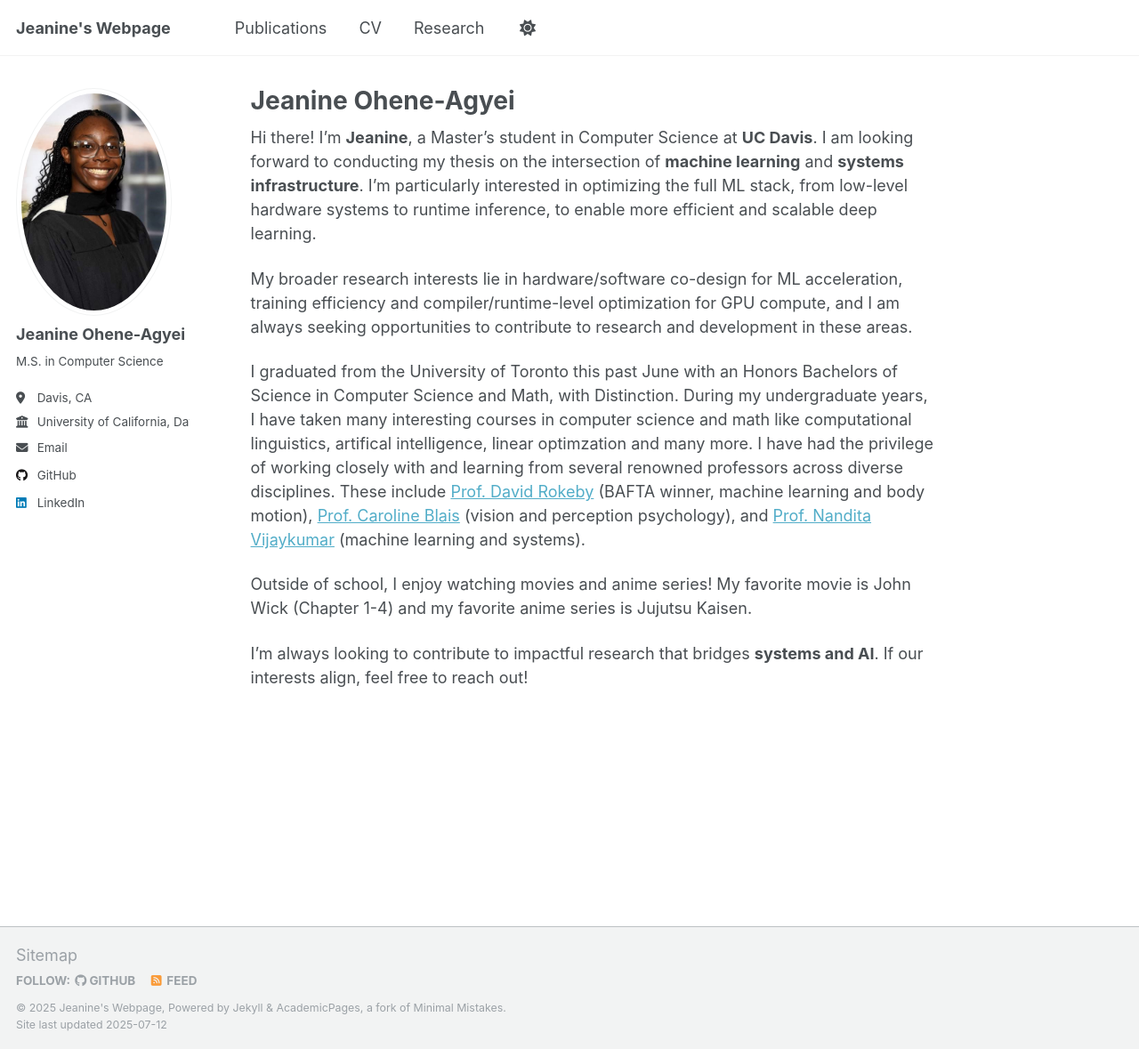
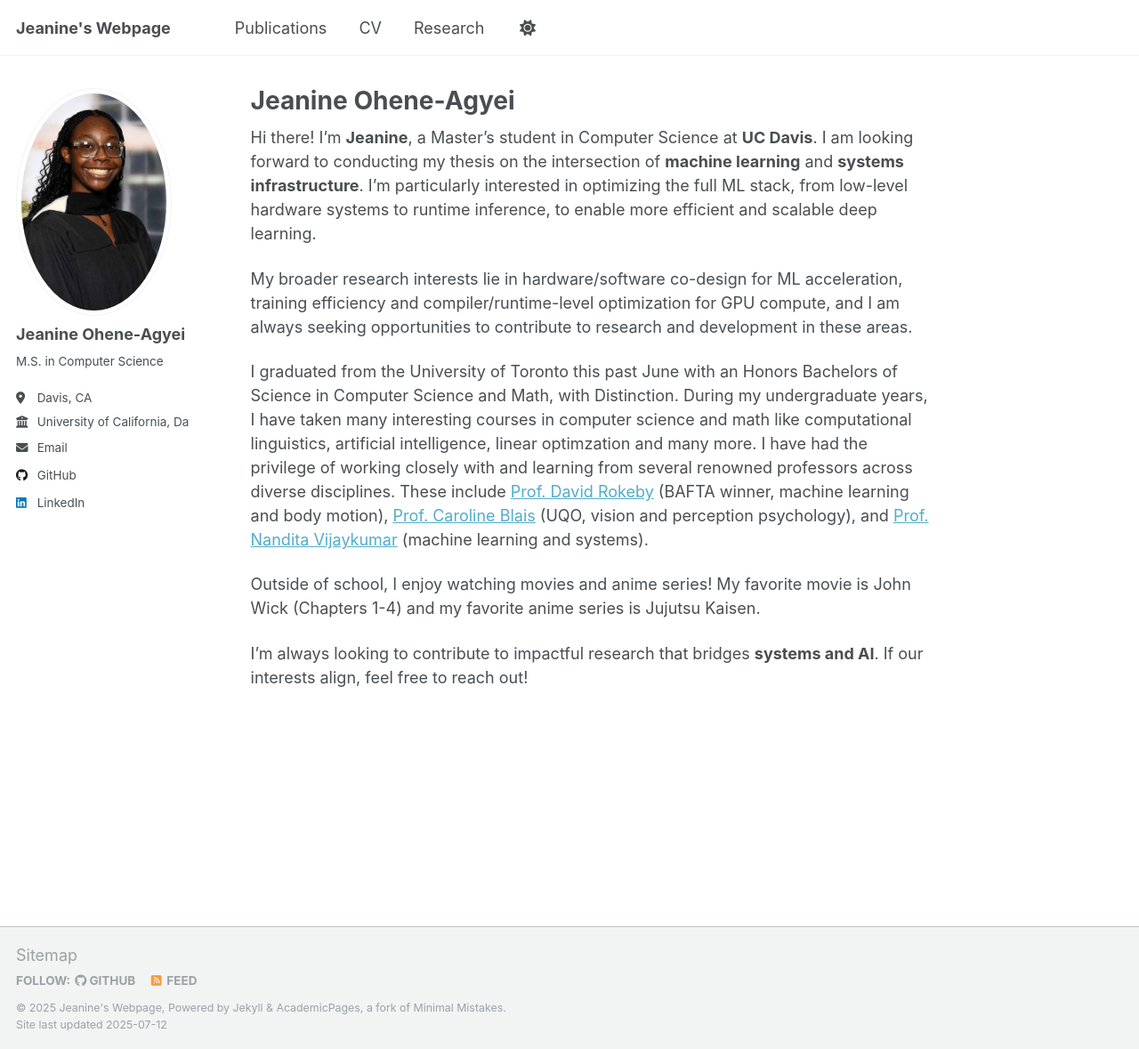
Before and after one commit to jeanine5/jeanine5.github.io, a Jekyll site: the page built from _pages/about.md, in a window 1280 px wide and 1179 px high. Shown: the whole window at 89% size. Built offline with Jekyll 4.4.1, drawn with Linux system fonts in a browser that asks for light colours; a script that is not in the unit is left out.

Commit message:
Update about.md

```diff
--- a/_pages/about.md
+++ b/_pages/about.md
@@ -11,8 +11,8 @@ Hi there! I’m **Jeanine**, a Master's student in Computer Science at **UC Davi
 
 My broader research interests lie in hardware/software co-design for ML acceleration, training efficiency and compiler/runtime-level optimization for GPU compute, and I am always seeking opportunities to contribute to research and development in these areas.
 
-I graduated from the University of Toronto this past June with an Honors Bachelors of Science in Computer Science and Math, with Distinction. During my undergraduate years, I have taken many interesting courses in computer science and math like computational linguistics, artifical intelligence, linear optimzation and many more. I have had the privilege of working closely with and learning from several renowned professors across diverse disciplines. These include [Prof. David Rokeby]([https://www.davidrokeby.com/](http://www.davidrokeby.com/)) (BAFTA winner, machine learning and body motion), [Prof. Caroline Blais]([https://www.ulaval.ca/repertoire-du-personnel/caroline-blais](http://lpvs-uqo.ca/en/directeurs/caroline-blais/)) (vision and perception psychology), and [Prof. Nandita Vijaykumar]([https://www.cs.toronto.edu/~nandita/](https://www.cs.toronto.edu/~nandita/)) (machine learning and systems).
+I graduated from the University of Toronto this past June with an Honors Bachelors of Science in Computer Science and Math, with Distinction. During my undergraduate years, I have taken many interesting courses in computer science and math like computational linguistics, artificial intelligence, linear optimzation and many more. I have had the privilege of working closely with and learning from several renowned professors across diverse disciplines. These include [Prof. David Rokeby]([https://www.davidrokeby.com/](http://www.davidrokeby.com/)) (BAFTA winner, machine learning and body motion), [Prof. Caroline Blais]([https://www.ulaval.ca/repertoire-du-personnel/caroline-blais](http://lpvs-uqo.ca/en/directeurs/caroline-blais/)) (UQO, vision and perception psychology), and [Prof. Nandita Vijaykumar]([https://www.cs.toronto.edu/~nandita/](https://www.cs.toronto.edu/~nandita/)) (machine learning and systems).
 
-Outside of school, I enjoy watching movies and anime series! My favorite movie is John Wick (Chapter 1-4) and my favorite anime series is Jujutsu Kaisen.
+Outside of school, I enjoy watching movies and anime series! My favorite movie is John Wick (Chapters 1-4) and my favorite anime series is Jujutsu Kaisen.
 
 I'm always looking to contribute to impactful research that bridges **systems and AI**. If our interests align, feel free to reach out!
```
